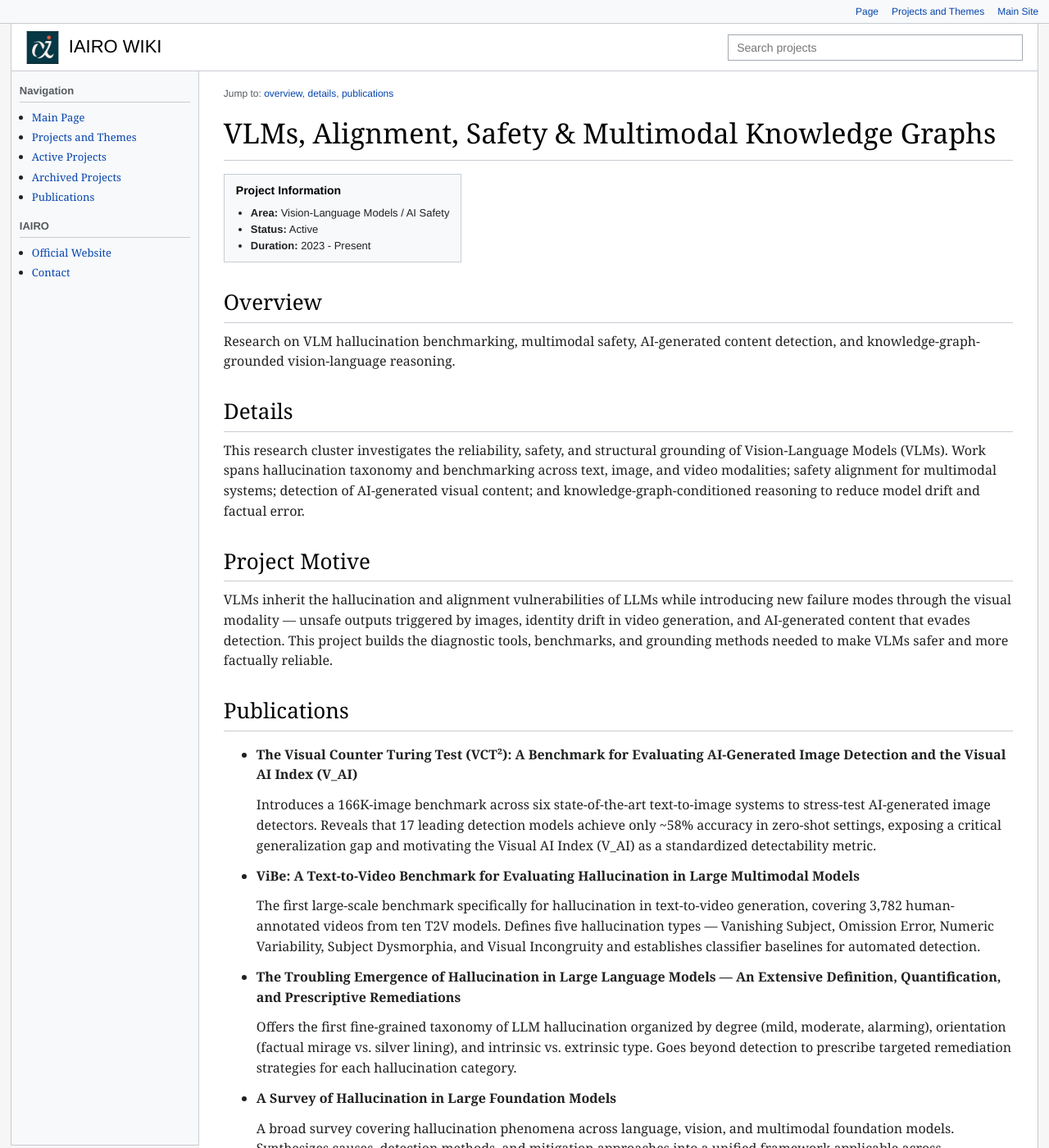
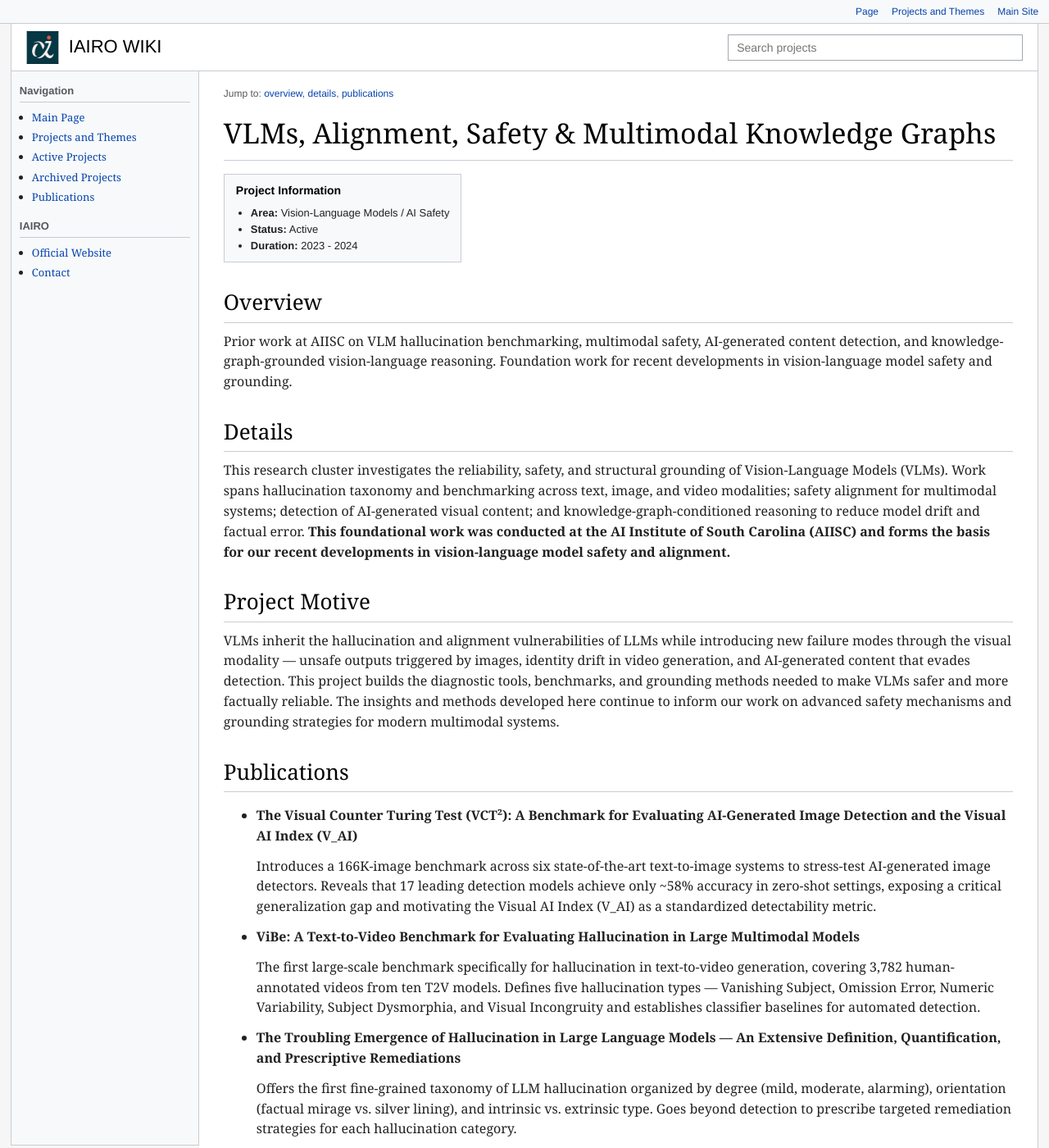
Before and after one commit to India-AI-Research-Organisation/iairo-research, a Jekyll site: the page built from _projects/2023-VLM.md, in a window 1280 px wide and 1400 px high. Shown: the whole window at 82% size. Built offline with Jekyll 4.4.1, drawn with Linux system fonts in a browser that asks for light colours; comment, search, counter and statistics services are not loaded.

Commit message:
fix: timeline bug

```diff
--- a/_projects/2023-VLM.md
+++ b/_projects/2023-VLM.md
@@ -1,19 +1,20 @@
 ---
 title: "VLMs, Alignment, Safety & Multimodal Knowledge Graphs"
-summary: Research on VLM hallucination benchmarking, multimodal safety, AI-generated content detection, and knowledge-graph-grounded vision-language reasoning.
+summary: Prior work at AIISC on VLM hallucination benchmarking, multimodal safety, AI-generated content detection, and knowledge-graph-grounded vision-language reasoning. Foundation work for recent developments in vision-language model safety and grounding.
 area: Vision-Language Models / AI Safety
 status: active
 featured: true
-duration: 2023 - Present
+duration: 2023 - 2024
 order: 10
 paper_key: vlm-alignment-safety-mmkg
+aiisc: true
 ---
 
-This research cluster investigates the reliability, safety, and structural grounding of Vision-Language Models (VLMs). Work spans hallucination taxonomy and benchmarking across text, image, and video modalities; safety alignment for multimodal systems; detection of AI-generated visual content; and knowledge-graph-conditioned reasoning to reduce model drift and factual error.
+This research cluster investigates the reliability, safety, and structural grounding of Vision-Language Models (VLMs). Work spans hallucination taxonomy and benchmarking across text, image, and video modalities; safety alignment for multimodal systems; detection of AI-generated visual content; and knowledge-graph-conditioned reasoning to reduce model drift and factual error. **This foundational work was conducted at the AI Institute of South Carolina (AIISC) and forms the basis for our recent developments in vision-language model safety and alignment.**
 
 ## Project Motive
 
-VLMs inherit the hallucination and alignment vulnerabilities of LLMs while introducing new failure modes through the visual modality — unsafe outputs triggered by images, identity drift in video generation, and AI-generated content that evades detection. This project builds the diagnostic tools, benchmarks, and grounding methods needed to make VLMs safer and more factually reliable.
+VLMs inherit the hallucination and alignment vulnerabilities of LLMs while introducing new failure modes through the visual modality — unsafe outputs triggered by images, identity drift in video generation, and AI-generated content that evades detection. This project builds the diagnostic tools, benchmarks, and grounding methods needed to make VLMs safer and more factually reliable. The insights and methods developed here continue to inform our work on advanced safety mechanisms and grounding strategies for modern multimodal systems.
 
 ## Publications
 
```
